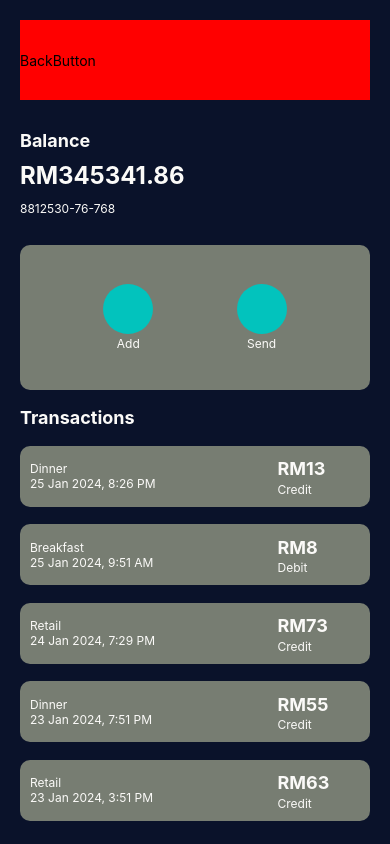
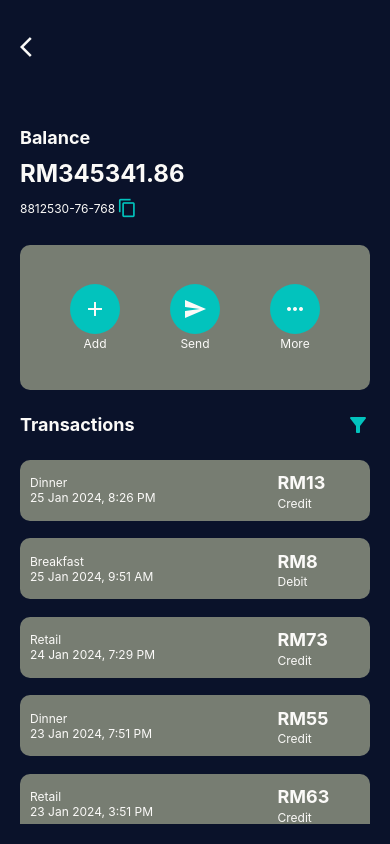
Before and after one commit to SammyCodee/sea-money-fe-test, a React Native app: screen /HistoryScreen in a window 390 px wide. Built offline with nearby package versions, Linux system fonts and the light colour scheme.

Commit message:
feat: develop the icons

```diff
--- a/package.json
+++ b/package.json
@@ -14,9 +14,11 @@
     "@react-navigation/native-stack": "^6.9.17",
     "react": "18.2.0",
     "react-native": "0.73.2",
+    "react-native-elements": "^3.4.3",
     "react-native-extended-stylesheet": "^0.12.0",
     "react-native-safe-area-context": "^4.8.2",
-    "react-native-screens": "^3.29.0"
+    "react-native-screens": "^3.29.0",
+    "react-native-vector-icons": "^10.0.3"
   },
   "devDependencies": {
     "@babel/core": "^7.20.0",
--- a/src/components/button/BackButton.tsx
+++ b/src/components/button/BackButton.tsx
@@ -1,5 +1,8 @@
 import React from "react";
-import { TouchableOpacity, Text } from "react-native";
+import { StyleSheet, TouchableOpacity, View } from "react-native";
+import MaterialIcons from "react-native-vector-icons/MaterialIcons";
+import { color } from "../../color/color";
+import { fonts, iconButton, iconSize } from "../../utils/dimensions";
 
 type BackButtonProps = {
     handleOnPress: () => void;
@@ -7,9 +10,22 @@ type BackButtonProps = {
 const BackButton = ({ handleOnPress }: BackButtonProps) => {
     return (
         <TouchableOpacity onPress={handleOnPress}>
-            <Text>BackButton</Text>
+            <View style={styles.container}>
+                <MaterialIcons
+                    name="arrow-back-ios"
+                    style={{
+                        fontSize: iconSize.fontSize,
+                        color: color.textColor,
+                    }}
+                />
+            </View>
         </TouchableOpacity>
     );
 };
-
+const styles = StyleSheet.create({
+    container: {
+        height: iconButton.height,
+        width: iconButton.width,
+    },
+});
 export default BackButton;
--- a/src/components/button/IconButton.tsx
+++ b/src/components/button/IconButton.tsx
@@ -1,16 +1,26 @@
 import React from "react";
 import { StyleSheet, TouchableOpacity, View, Text } from "react-native";
-import { fonts, iconButton } from "../../utils/dimensions";
+import MaterialIcons from "react-native-vector-icons/MaterialIcons";
+import { fonts, iconButton, iconSize } from "../../utils/dimensions";
 import { color } from "../../color/color";
 
 type IconButtonProps = {
     text: string;
+    name: string;
 };
 
-const IconButton = ({ text }: IconButtonProps) => {
+const IconButton = ({ text, name }: IconButtonProps) => {
     return (
         <TouchableOpacity style={styles.container}>
-            <View style={styles.roundShape}></View>
+            <View style={styles.roundShape}>
+                <MaterialIcons
+                    name={name}
+                    style={{
+                        fontSize: iconSize.fontSize,
+                        color: color.textColor,
+                    }}
+                />
+            </View>
             {text && <Text style={styles.normalText}>{text}</Text>}
         </TouchableOpacity>
     );
@@ -27,6 +37,8 @@ const styles = StyleSheet.create({
         borderRadius: iconButton.borderRadius,
         backgroundColor: color.tertiaryColor,
         marginBottom: "5%",
+        justifyContent: "center",
+        alignItems: "center",
     },
     normalText: {
         fontSize: fonts.h3,
--- a/src/navigation/navigation.tsx
+++ b/src/navigation/navigation.tsx
@@ -14,7 +14,7 @@ export type HomeScreenStackingList = {
     HistoryScreen: undefined;
     TransactionDetailScreen: TransactionProps;
 };
-1;
+
 const RootStack = createNativeStackNavigator<RootStackParamList>();
 const HomeStack = createNativeStackNavigator<HomeScreenStackingList>();
 
--- a/src/pages/history/Detail.tsx
+++ b/src/pages/history/Detail.tsx
@@ -1,11 +1,23 @@
 import React from "react";
-import { SafeAreaView, StyleSheet, Text, View } from "react-native";
-import { fonts, pageSize, transactionComponent } from "../../utils/dimensions";
+import {
+    SafeAreaView,
+    StyleSheet,
+    Text,
+    TouchableOpacity,
+    View,
+} from "react-native";
+import {
+    fonts,
+    iconSize,
+    pageSize,
+    transactionComponent,
+} from "../../utils/dimensions";
 import { color } from "../../color/color";
 import BackButton from "../../components/button/BackButton";
 import { useAppNavigation } from "../../utils/useAppNavigation";
 import { NativeStackScreenProps } from "@react-navigation/native-stack";
 import { HomeScreenStackingList } from "../../navigation/navigation";
+import MaterialIcons from "react-native-vector-icons/MaterialIcons";
 
 type DetailProps = NativeStackScreenProps<
     HomeScreenStackingList,
@@ -54,16 +66,22 @@ const Detail = ({ route }: DetailProps) => {
                         </Text>
                     </View>
 
-                    <View style={styles.reportIssueContainer}>
+                    <TouchableOpacity style={styles.reportIssueContainer}>
                         <View style={styles.reportIssueTextContainer}>
                             <Text style={styles.semiBoldText}>
                                 Report an issue
                             </Text>
                         </View>
                         <View style={styles.iconButtonContainer}>
-                            <Text>go</Text>
+                            <MaterialIcons
+                                name="arrow-forward-ios"
+                                style={{
+                                    fontSize: iconSize.fontSize,
+                                    color: color.textColor,
+                                }}
+                            />
                         </View>
-                    </View>
+                    </TouchableOpacity>
                 </View>
             </View>
         </SafeAreaView>
@@ -82,7 +100,6 @@ const styles = StyleSheet.create({
     header: {
         width: "100%",
         flex: pageSize.header,
-        backgroundColor: "red",
         justifyContent: "center",
     },
     body: {
@@ -91,7 +108,7 @@ const styles = StyleSheet.create({
         marginVertical: "5%",
     },
     bodyTop: {
-        marginVertical: "5%",
+        marginVertical: "2%",
     },
     amountText: {
         fontSize: fonts.h1,
--- a/src/pages/history/History.tsx
+++ b/src/pages/history/History.tsx
@@ -1,17 +1,31 @@
 import React from "react";
-import { FlatList, SafeAreaView, StyleSheet, Text, View } from "react-native";
-import { fonts, pageSize, transactionComponent } from "../../utils/dimensions";
+import {
+    FlatList,
+    SafeAreaView,
+    StyleSheet,
+    Text,
+    TouchableOpacity,
+    View,
+} from "react-native";
+import {
+    fonts,
+    iconSize,
+    pageSize,
+    transactionComponent,
+} from "../../utils/dimensions";
 import BackButton from "../../components/button/BackButton";
 import { useAppNavigation } from "../../utils/useAppNavigation";
 import { color } from "../../color/color";
 import { transactionList } from "../../constants";
 import Transaction from "../../components/transaction/Transaction";
 import IconButton from "../../components/button/IconButton";
+import MaterialIcons from "react-native-vector-icons/MaterialIcons";
 
 const History = () => {
     const navigation = useAppNavigation();
+
     return (
-        <SafeAreaView style={styles.container}>
+        <View style={styles.container}>
             <View style={styles.wrapper}>
                 <View style={styles.header}>
                     <BackButton handleOnPress={() => navigation.goBack()} />
@@ -20,14 +34,45 @@ const History = () => {
                     <View style={styles.bodyTop}>
                         <Text style={styles.semiBoldText}>Balance</Text>
                         <Text style={styles.balanceText}>RM345341.86</Text>
-                        <Text style={styles.normalText}>8812530-76-768</Text>
+                        <View style={styles.accountNoContainer}>
+                            <Text style={styles.normalText}>
+                                8812530-76-768
+                            </Text>
+
+                            <TouchableOpacity>
+                                <MaterialIcons
+                                    name="content-copy"
+                                    style={{
+                                        fontSize: iconSize.s_fontSize,
+                                        color: color.tertiaryColor,
+                                        marginHorizontal: "10%",
+                                    }}
+                                />
+                            </TouchableOpacity>
+                        </View>
                     </View>
                     <View style={styles.bodyMiddle}>
-                        <IconButton text={"Add"} />
-                        <IconButton text={"Send"} />
+                        <IconButton text={"Add"} name={"add"} />
+                        <IconButton text={"Send"} name={"send"} />
+                        <IconButton text={"More"} name={"more-horiz"} />
                     </View>
                     <View style={styles.bodyBottom}>
-                        <Text style={styles.transactiontext}>Transactions</Text>
+                        <View style={styles.transactionTitleHeader}>
+                            <Text style={styles.transactiontext}>
+                                Transactions
+                            </Text>
+
+                            <TouchableOpacity>
+                                <MaterialIcons
+                                    name="filter-alt"
+                                    style={{
+                                        fontSize: iconSize.fontSize,
+                                        color: color.tertiaryColor,
+                                    }}
+                                />
+                            </TouchableOpacity>
+                        </View>
+
                         <FlatList
                             style={styles.flatListContainer}
                             data={transactionList}
@@ -57,7 +102,7 @@ const History = () => {
                     </View>
                 </View>
             </View>
-        </SafeAreaView>
+        </View>
     );
 };
 
@@ -73,7 +118,6 @@ const styles = StyleSheet.create({
     header: {
         width: "100%",
         flex: pageSize.header,
-        backgroundColor: "red",
         justifyContent: "center",
     },
     body: {
@@ -90,11 +134,14 @@ const styles = StyleSheet.create({
         color: color.textColor,
         marginVertical: "3%",
     },
+    accountNoContainer: {
+        flexDirection: "row",
+        alignItems: "center",
+    },
     transactiontext: {
         fontSize: fonts.h2,
         color: color.textColor,
         fontWeight: "bold",
-        marginTop: "5%",
     },
     semiBoldText: {
         fontSize: fonts.h2,
@@ -116,6 +163,14 @@ const styles = StyleSheet.create({
     bodyBottom: {
         flex: 3,
     },
+    transactionTitleHeader: {
+        flexDirection: "row",
+        justifyContent: "space-between",
+        alignItems: "center",
+        width: "100%",
+        height: transactionComponent.headerHeight,
+        marginTop: "5%",
+    },
     flatListContainer: {
         marginTop: "5%",
     },
--- a/src/utils/dimensions.ts
+++ b/src/utils/dimensions.ts
@@ -26,6 +26,7 @@ export const transactionComponent = {
     height: width <= 320 ? 50 : width <= 720 ? 70 : 90,
     borderRadius: width <= 320 ? 5 : width <= 720 ? 10 : 15,
     padding: width <= 320 ? 5 : width <= 720 ? 10 : 15,
+    headerHeight: width <= 320 ? 25 : width <= 720 ? 35 : 45,
 }
 
 export const iconButton = {
@@ -33,3 +34,8 @@ export const iconButton = {
     width: width <= 320 ? 40 : width <= 720 ? 50 : 60,
     borderRadius: width <= 320 ? 50 : width <= 720 ? 100 : 150,
 }
+
+export const iconSize = {
+    s_fontSize: width <= 320 ? 12 : width <= 720 ? 20 : 28,
+    fontSize: width <= 320 ? 16 : width <= 720 ? 24 : 32,
+}
```
Also changed, not shown: react-native.config.js (added, +7 -0 lines).
